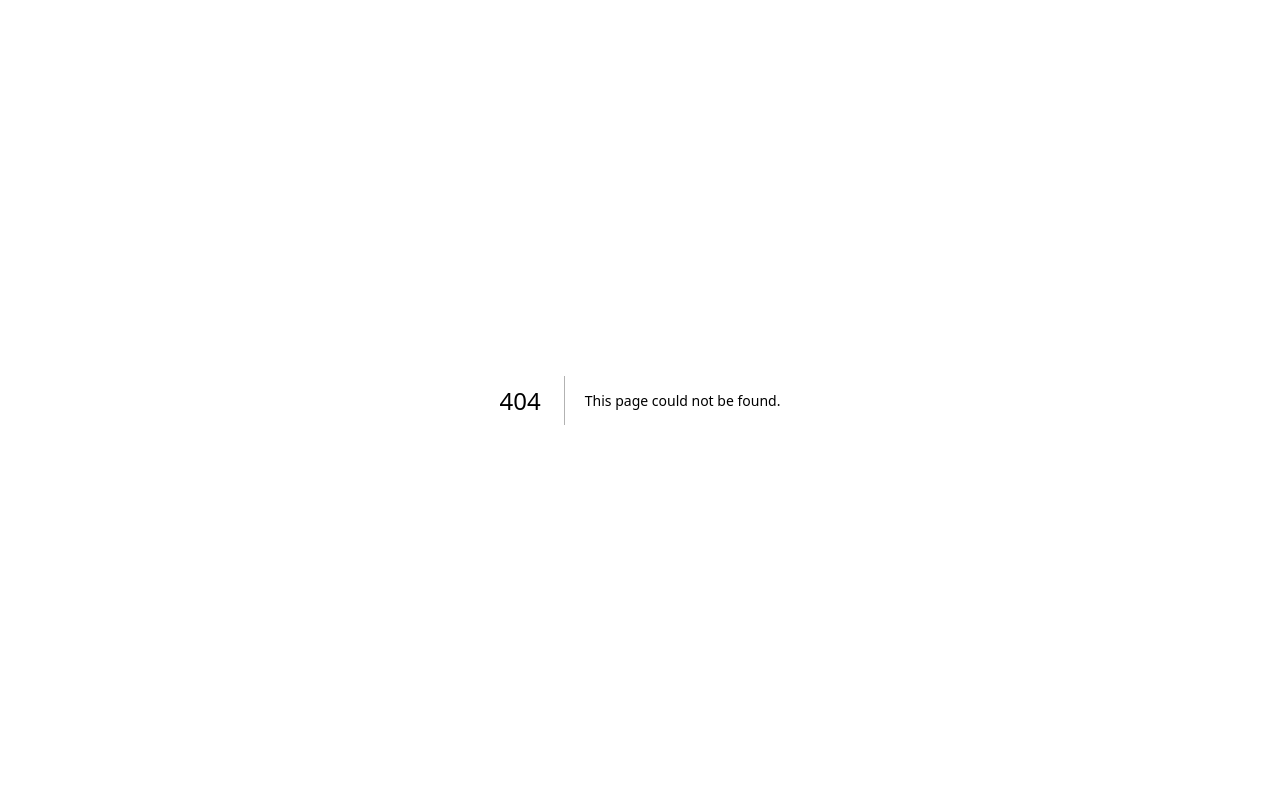
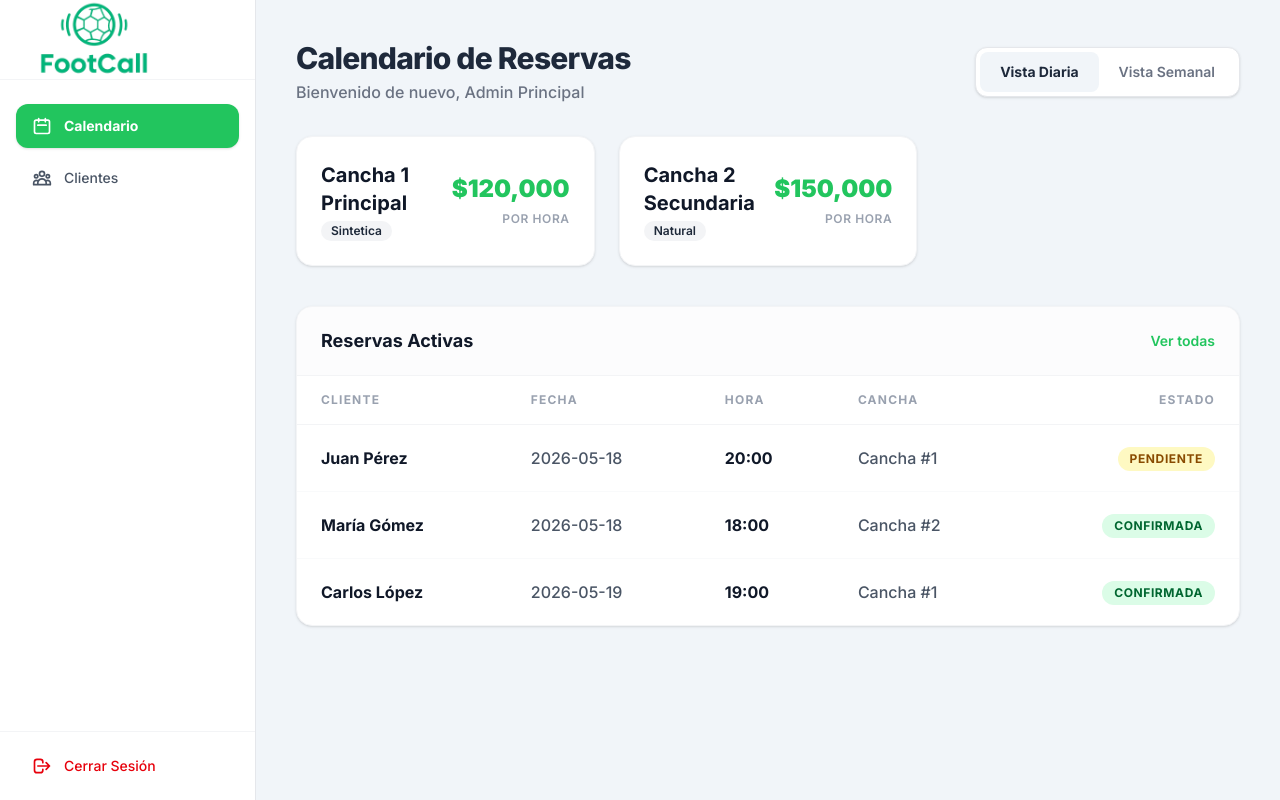
Before and after one commit to IamVenusJulia/TALLER2_PI2, a Next.js app in the folder frontend/: page /admin in a window 1280 px wide. Before the commit this address had no page. Built offline with nearby package versions, Linux system fonts and the light colour scheme.

Commit message:
feat: implement admin dashboard layout and page

```diff
--- /dev/null
+++ b/frontend/src/app/admin/layout.tsx
@@ -0,0 +1,42 @@
+import Image from "next/image";
+import Link from "next/link";
+
+export default function AdminLayout({
+  children,
+}: {
+  children: React.ReactNode;
+}) {
+  return (
+    <div className="min-h-screen bg-footcall-light flex flex-col md:flex-row">
+      {/* Sidebar */}
+      <aside className="w-full md:w-64 bg-white border-r border-gray-200 flex-shrink-0">
+        <div className="h-full flex flex-col">
+          <div className="h-20 flex items-center px-6 border-b border-gray-100">
+            <Image src="/LogoFinal.png" alt="FootCall Logo" width={140} height={45} className="object-contain" priority />
+          </div>
+          <nav className="flex-1 px-4 py-6 space-y-2">
+            <Link href="/admin" className="flex items-center px-4 py-3 text-sm font-bold text-white bg-footcall-green rounded-xl shadow-sm">
+              <svg className="w-5 h-5 mr-3" fill="none" stroke="currentColor" viewBox="0 0 24 24"><path strokeLinecap="round" strokeLinejoin="round" strokeWidth="2" d="M8 7V3m8 4V3m-9 8h10M5 21h14a2 2 0 002-2V7a2 2 0 00-2-2H5a2 2 0 00-2 2v12a2 2 0 002 2z"></path></svg>
+              Calendario
+            </Link>
+            <Link href="#" className="flex items-center px-4 py-3 text-sm font-medium text-gray-600 hover:bg-gray-50 hover:text-footcall-green rounded-xl transition-colors">
+              <svg className="w-5 h-5 mr-3" fill="none" stroke="currentColor" viewBox="0 0 24 24"><path strokeLinecap="round" strokeLinejoin="round" strokeWidth="2" d="M17 20h5v-2a3 3 0 00-5.356-1.857M17 20H7m10 0v-2c0-.656-.126-1.283-.356-1.857M7 20H2v-2a3 3 0 015.356-1.857M7 20v-2c0-.656.126-1.283.356-1.857m0 0a5.002 5.002 0 019.288 0M15 7a3 3 0 11-6 0 3 3 0 016 0zm6 3a2 2 0 11-4 0 2 2 0 014 0zM7 10a2 2 0 11-4 0 2 2 0 014 0z"></path></svg>
+              Clientes
+            </Link>
+          </nav>
+          <div className="p-4 border-t border-gray-100">
+            <Link href="/login" className="flex items-center px-4 py-2 text-sm font-medium text-red-600 hover:bg-red-50 rounded-lg transition-colors">
+              <svg className="w-5 h-5 mr-3" fill="none" stroke="currentColor" viewBox="0 0 24 24"><path strokeLinecap="round" strokeLinejoin="round" strokeWidth="2" d="M17 16l4-4m0 0l-4-4m4 4H7m6 4v1a3 3 0 01-3 3H6a3 3 0 01-3-3V7a3 3 0 013-3h4a3 3 0 013 3v1"></path></svg>
+              Cerrar Sesión
+            </Link>
+          </div>
+        </div>
+      </aside>
+
+      {/* Main Content */}
+      <main className="flex-1 flex flex-col min-w-0 overflow-hidden">
+        {children}
+      </main>
+    </div>
+  );
+}
--- /dev/null
+++ b/frontend/src/app/admin/page.tsx
@@ -0,0 +1,83 @@
+import { mockReservasAdmin } from "@/lib/mocks";
+
+export default function AdminDashboard() {
+  const data = mockReservasAdmin;
+
+  return (
+    <div className="p-6 lg:p-10 overflow-y-auto">
+      <header className="flex flex-col sm:flex-row sm:items-center justify-between mb-8">
+        <div>
+          <h1 className="text-3xl font-extrabold text-footcall-dark mb-1 tracking-tight">Calendario de Reservas</h1>
+          <p className="text-gray-500 font-medium">Bienvenido de nuevo, {data.admin.nombre}</p>
+        </div>
+        <div className="mt-4 sm:mt-0 flex bg-white rounded-xl shadow-sm border border-gray-200 p-1">
+          <button className="px-5 py-2.5 text-sm font-bold bg-footcall-light text-footcall-dark rounded-lg transition-colors">Vista Diaria</button>
+          <button className="px-5 py-2.5 text-sm font-semibold text-gray-500 hover:text-gray-900 hover:bg-gray-50 rounded-lg transition-colors">Vista Semanal</button>
+        </div>
+      </header>
+
+      {/* Tarjetas de Canchas */}
+      <div className="grid grid-cols-1 md:grid-cols-2 xl:grid-cols-3 gap-6 mb-10">
+        {data.canchas_disponibles.map((cancha) => (
+          <div key={cancha.cancha_id} className="bg-white rounded-2xl shadow-sm border border-gray-100 p-6 flex flex-col sm:flex-row items-start sm:items-center justify-between hover:shadow-md transition-shadow">
+            <div className="mb-4 sm:mb-0">
+              <h3 className="text-xl font-bold text-gray-900 mb-1">{cancha.nombre}</h3>
+              <div className="flex items-center">
+                <span className="inline-flex items-center px-2.5 py-0.5 rounded-full text-xs font-semibold bg-gray-100 text-gray-800 capitalize">
+                  {cancha.tipo_superficie}
+                </span>
+              </div>
+            </div>
+            <div className="text-left sm:text-right">
+              <span className="block text-2xl font-black text-footcall-green">${cancha.precio_por_hora.toLocaleString()}</span>
+              <span className="text-xs font-semibold text-gray-400 uppercase tracking-wider">por hora</span>
+            </div>
+          </div>
+        ))}
+      </div>
+
+      {/* Tabla de Reservas */}
+      <div className="bg-white rounded-2xl shadow-sm border border-gray-100 overflow-hidden">
+        <div className="px-6 py-5 border-b border-gray-100 flex justify-between items-center bg-gray-50/50">
+          <h3 className="text-lg font-bold text-gray-900">Reservas Activas</h3>
+          <button className="text-sm font-semibold text-footcall-green hover:text-footcall-green-hover transition-colors">Ver todas</button>
+        </div>
+        <div className="overflow-x-auto">
+          <table className="w-full text-left border-collapse">
+            <thead>
+              <tr className="bg-white border-b border-gray-100 text-gray-400 text-xs uppercase tracking-widest font-semibold">
+                <th className="px-6 py-4">Cliente</th>
+                <th className="px-6 py-4">Fecha</th>
+                <th className="px-6 py-4">Hora</th>
+                <th className="px-6 py-4">Cancha</th>
+                <th className="px-6 py-4 text-right">Estado</th>
+              </tr>
+            </thead>
+            <tbody className="divide-y divide-gray-50">
+              {data.reservas_activas.map((reserva) => {
+                let statusColor = "bg-gray-100 text-gray-800";
+                if (reserva.estado === "confirmada") statusColor = "bg-green-100 text-green-800";
+                if (reserva.estado === "pendiente") statusColor = "bg-yellow-100 text-yellow-800";
+                if (reserva.estado === "cancelada") statusColor = "bg-red-100 text-red-800";
+
+                return (
+                  <tr key={reserva.reserva_id} className="hover:bg-gray-50/80 transition-colors">
+                    <td className="px-6 py-5 font-bold text-gray-900">{reserva.cliente_nombre}</td>
+                    <td className="px-6 py-5 text-gray-600 font-medium">{reserva.fecha}</td>
+                    <td className="px-6 py-5 text-gray-900 font-bold">{reserva.hora_inicio}</td>
+                    <td className="px-6 py-5 text-gray-600 font-medium">Cancha #{reserva.cancha_id}</td>
+                    <td className="px-6 py-5 text-right">
+                      <span className={`inline-flex items-center px-3 py-1 rounded-full text-xs font-bold uppercase tracking-wider ${statusColor}`}>
+                        {reserva.estado}
+                      </span>
+                    </td>
+                  </tr>
+                );
+              })}
+            </tbody>
+          </table>
+        </div>
+      </div>
+    </div>
+  );
+}
```
